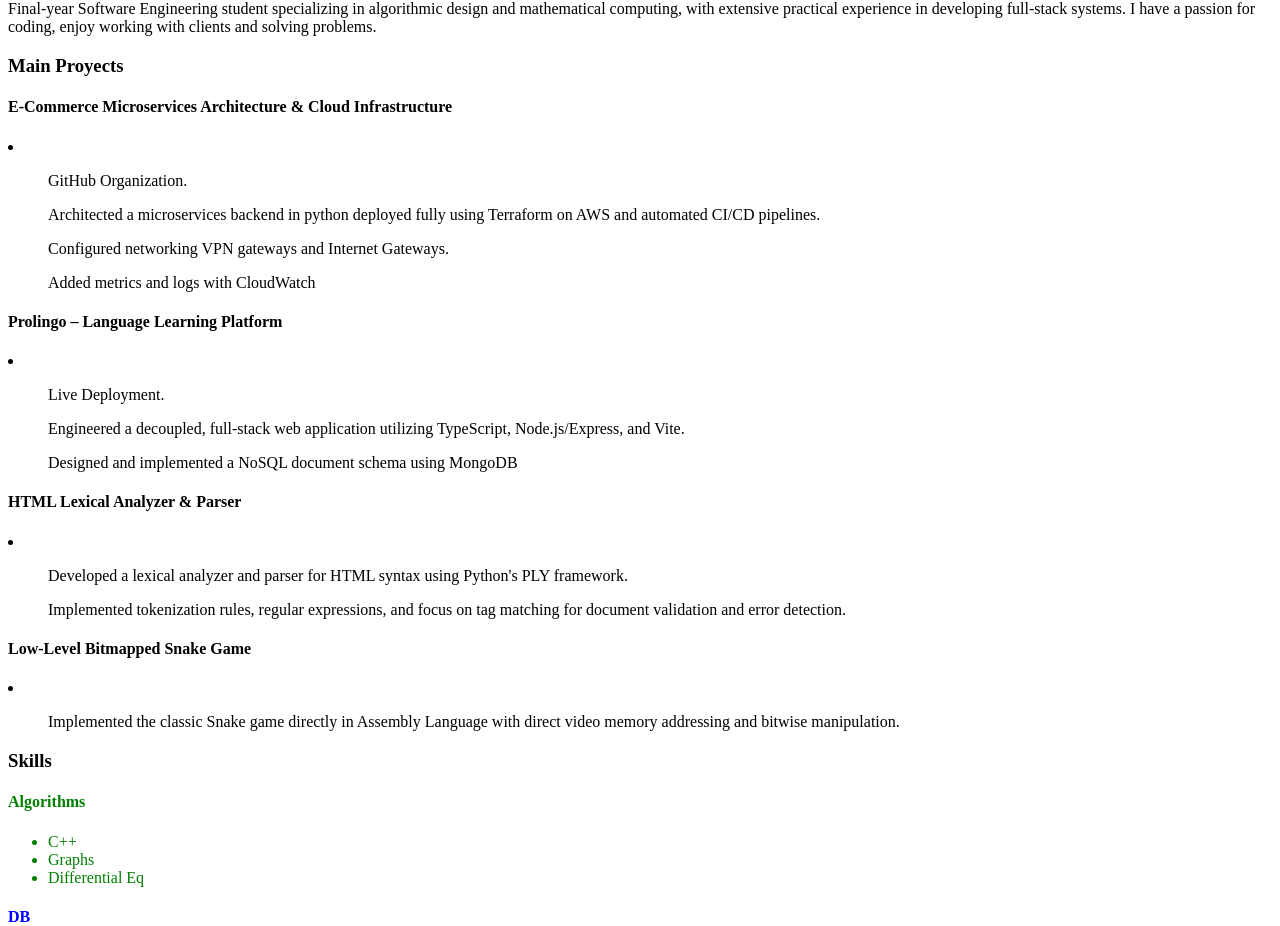
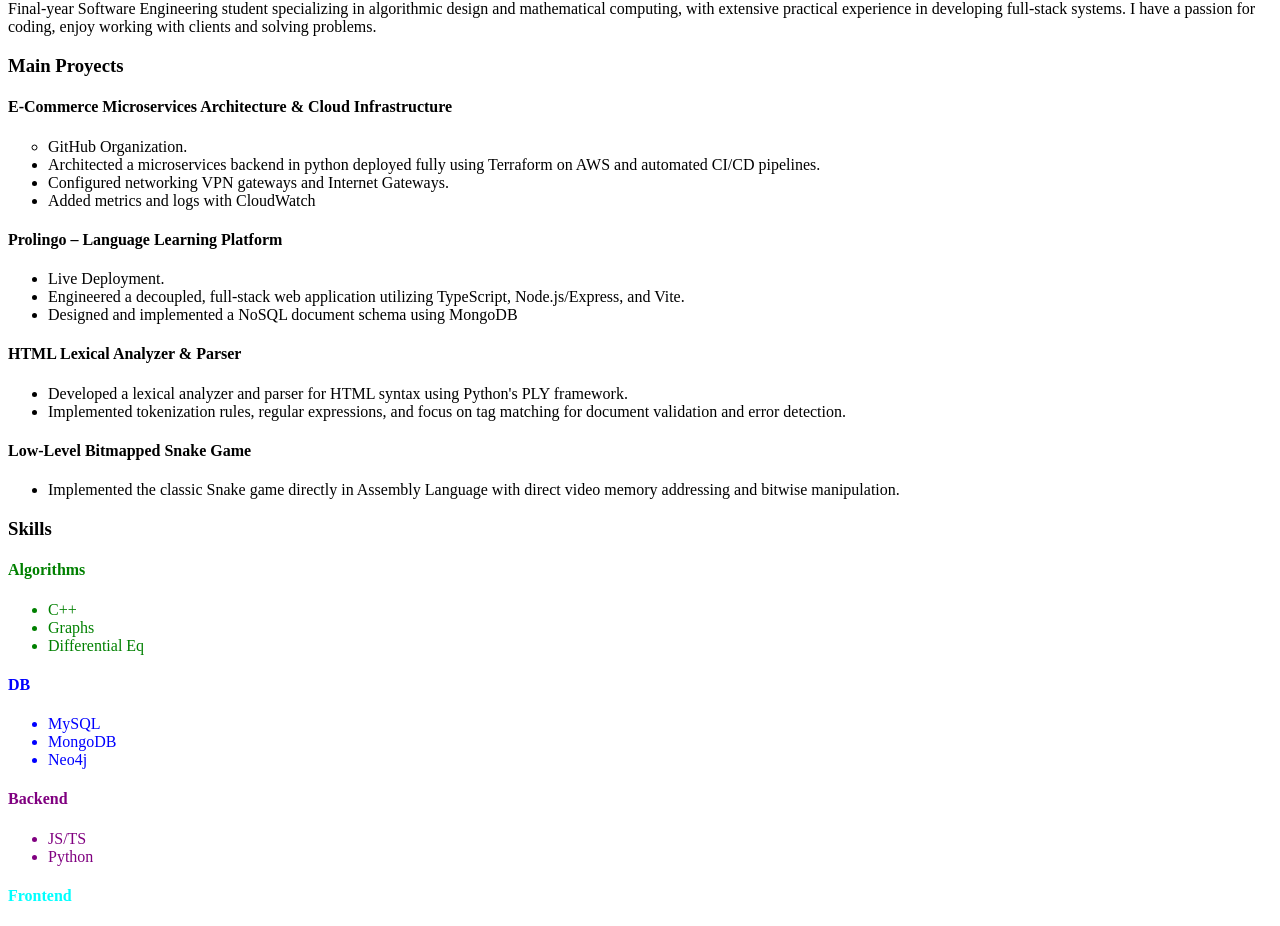
Before and after one commit to InakiMedina/FrontendHws, a React (Vite) app in the folder tarea1/my-app/: page / in a window 1280 px wide. Shown: the part 549-1475 px from the top of the page. Built offline with nearby package versions, Linux system fonts and the light colour scheme.

Commit message:
styled lists

```diff
--- /dev/null
+++ b/tarea1/my-app/src/Content/Proyects.module.css
@@ -0,0 +1,3 @@
+.list {
+	list-style-type: circle
+}
--- a/tarea1/my-app/src/Content/Proyects.tsx
+++ b/tarea1/my-app/src/Content/Proyects.tsx
@@ -1,49 +1,51 @@
+import styles from './Proyects.module.css'
+
 export default function Proyects() {
 	return (
 		<>
 			<h3>Main Proyects</h3>
 			<h4>E-Commerce Microservices Architecture & Cloud Infrastructure</h4>
-			<li>
-				<ul>
+			<ul>
+				<li className = {styles.list}>
 					GitHub Organization.
-				</ul>
-				<ul>
+				</li>
+				<li>
 					Architected a microservices backend in python deployed fully using Terraform on AWS and automated CI/CD pipelines.
-				</ul>
-				<ul>
+				</li>
+				<li>
 					Configured networking VPN gateways and Internet Gateways.
-				</ul>
-				<ul>
+				</li>
+				<li>
 					Added metrics and logs with CloudWatch
-				</ul>
-			</li>
+				</li>
+			</ul>
 			<h4>Prolingo – Language Learning Platform</h4>
-			<li>
-				<ul>
+			<ul>
+				<li>
 					Live Deployment.
-				</ul>
-				<ul>
+				</li>
+				<li>
 					Engineered a decoupled, full-stack web application utilizing TypeScript, Node.js/Express, and Vite.
-				</ul>
-				<ul>
+				</li>
+				<li>
 					Designed and implemented a NoSQL document schema using MongoDB
-				</ul>
-			</li>
+				</li>
+			</ul>
 			<h4>HTML Lexical Analyzer & Parser</h4>
-			<li>
-				<ul>
+			<ul>
+				<li>
 					Developed a lexical analyzer and parser for HTML syntax using Python's PLY framework.
-				</ul>
-				<ul>
+				</li>
+				<li>
 					Implemented tokenization rules, regular expressions, and focus on tag matching for document validation and error detection.
-				</ul>
-			</li>
+				</li>
+			</ul>
 			<h4>Low-Level Bitmapped Snake Game</h4>
-			<li>
-				<ul>
+			<ul>
+				<li>
 					Implemented the classic Snake game directly in Assembly Language with direct video memory addressing and bitwise manipulation.
-				</ul>
-			</li>
+				</li>
+			</ul>
 		</>
 	)
 }
```
